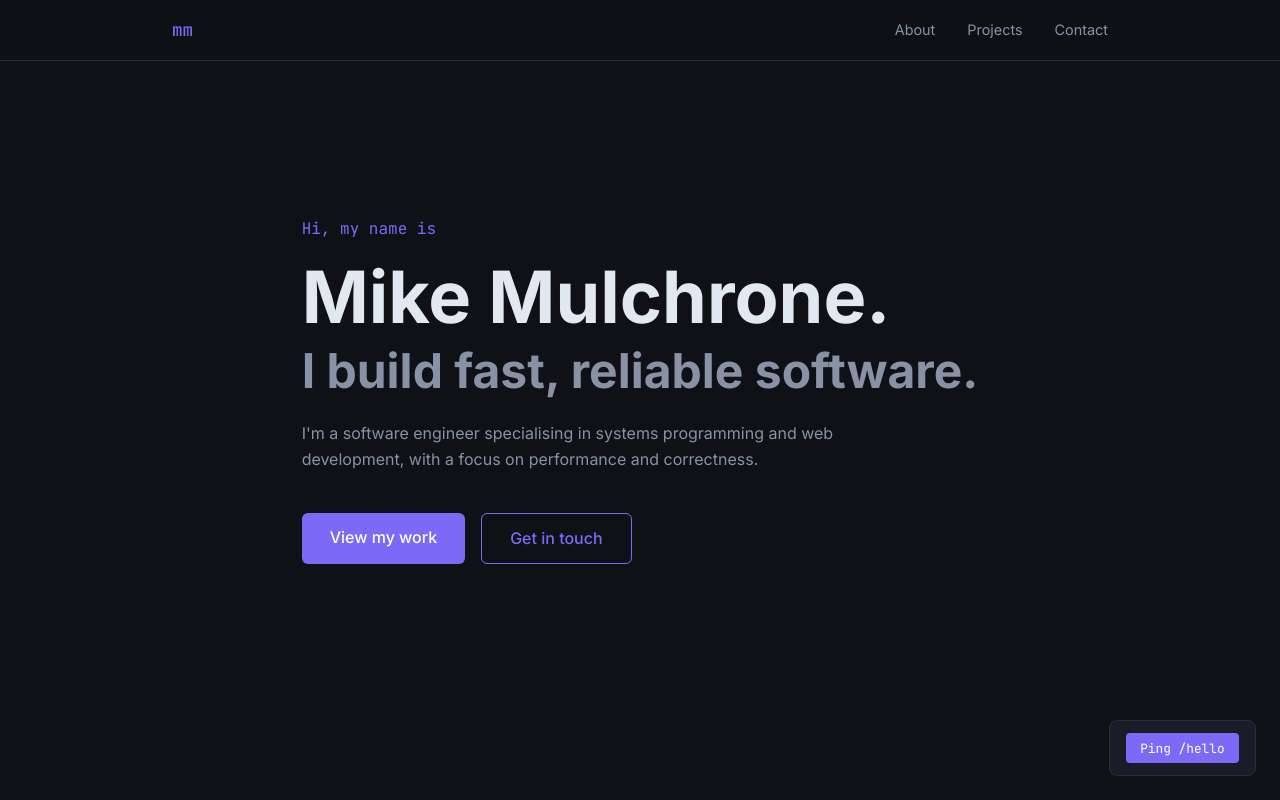
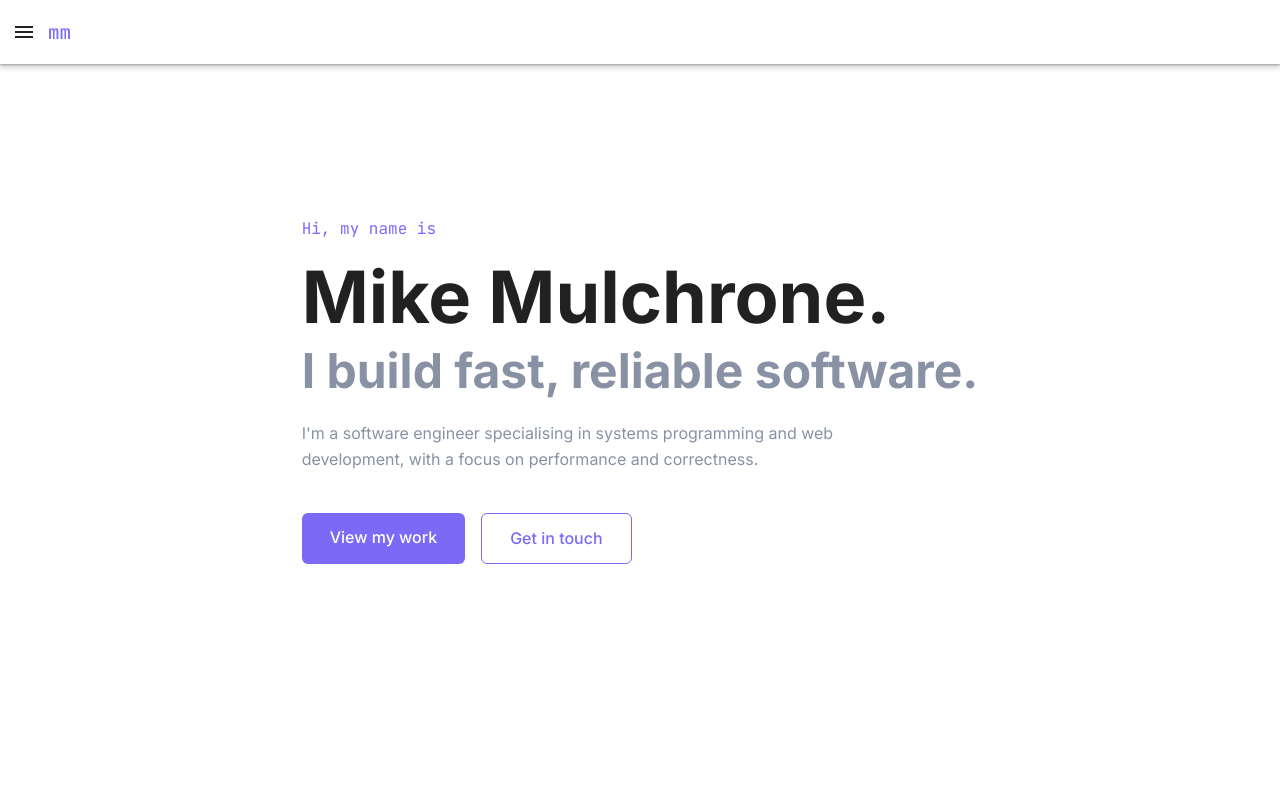
Before and after one commit to WingZer0o/mtmulch.com, a Vue app in the folder frontend/: page / in a window 1280 px wide. Shown: the top 800 px of the page. Built offline with nearby package versions, Linux system fonts and the light colour scheme.

Commit message:
navigation bar button and initials

```diff
--- a/frontend/package.json
+++ b/frontend/package.json
@@ -8,7 +8,10 @@
     "preview": "vite preview"
   },
   "dependencies": {
-    "vue": "^3.5.0"
+    "@fontsource/roboto": "^5.2.10",
+    "@mdi/font": "^7.4.47",
+    "vue": "^3.5.0",
+    "vuetify": "^4.0.7"
   },
   "devDependencies": {
     "@vitejs/plugin-vue": "^5.0.0",
--- a/frontend/src/App.vue
+++ b/frontend/src/App.vue
@@ -1,15 +1,13 @@
 <template>
-  <NavBar />
+  <v-app>
     <main>
       <Hero />
       <About />
       <Projects />
       <Contact />
     </main>
-  <div class="api-test">
-    <button @click="ping">Ping /hello</button>
-    <span v-if="response" :class="{ error: isError }">{{ response }}</span>
-  </div>
+    <NavBar />
+  </v-app>
 </template>
 
 <script setup>
--- a/frontend/src/components/NavBar.vue
+++ b/frontend/src/components/NavBar.vue
@@ -1,54 +1,18 @@
 <template>
-  <nav>
-    <div class="container nav-inner">
-      <span class="logo">mm</span>
-      <ul>
-        <li><a href="#about">About</a></li>
-        <li><a href="#projects">Projects</a></li>
-        <li><a href="#contact">Contact</a></li>
-      </ul>
-    </div>
-  </nav>
+  <v-app-bar>
+    <template v-slot:prepend>
+      <v-app-bar-nav-icon></v-app-bar-nav-icon>
+    </template>
+
+    <v-app-bar-title class="logo">mm</v-app-bar-title>
+  </v-app-bar>
 </template>
 
 <style scoped>
-nav {
-  position: fixed;
-  top: 0;
-  width: 100%;
-  z-index: 100;
-  backdrop-filter: blur(12px);
-  background: rgba(15, 17, 23, 0.8);
-  border-bottom: 1px solid var(--border);
-}
-
-.nav-inner {
-  display: flex;
-  align-items: center;
-  justify-content: space-between;
-  height: 60px;
-}
-
 .logo {
   font-family: var(--mono);
   font-weight: 500;
-  font-size: 1.1rem;
+  font-size: 1.2rem;
   color: var(--accent);
 }
-
-ul {
-  list-style: none;
-  display: flex;
-  gap: 2rem;
-}
-
-a {
-  font-size: 0.9rem;
-  color: var(--text-muted);
-  transition: color 0.2s;
-}
-
-a:hover {
-  color: var(--text);
-}
 </style>
--- a/frontend/src/main.js
+++ b/frontend/src/main.js
@@ -1,5 +1,41 @@
 import { createApp } from 'vue'
 import App from './App.vue'
+
+// Vuetify
+import 'vuetify/styles'
+import { createVuetify } from 'vuetify'
+import * as components from 'vuetify/components'
+import * as directives from 'vuetify/directives'
+import { aliases, mdi } from 'vuetify/iconsets/mdi'
+
+// Styles
 import './assets/main.css'
+import '@mdi/font/css/materialdesignicons.css'
+import '@fontsource/roboto/100.css'
+import '@fontsource/roboto/300.css'
+import '@fontsource/roboto/400.css'
+import '@fontsource/roboto/500.css'
+import '@fontsource/roboto/700.css'
+import '@fontsource/roboto/900.css'
 
-createApp(App).mount('#app')
+/* optional italic styles */
+import '@fontsource/roboto/100-italic.css'
+import '@fontsource/roboto/300-italic.css'
+import '@fontsource/roboto/400-italic.css'
+import '@fontsource/roboto/500-italic.css'
+import '@fontsource/roboto/700-italic.css'
+import '@fontsource/roboto/900-italic.css'
+
+const vuetify = createVuetify({
+  components,
+  directives,
+  icons: {
+    defaultSet: 'mdi',
+    aliases,
+    sets: {
+      mdi,
+    },
+  }
+})
+
+createApp(App).use(vuetify).mount('#app')
```
Also changed, not shown: 2 other files (tests, documents, lock files or other folders). Lines whose indentation alone changed are shown as unchanged.
